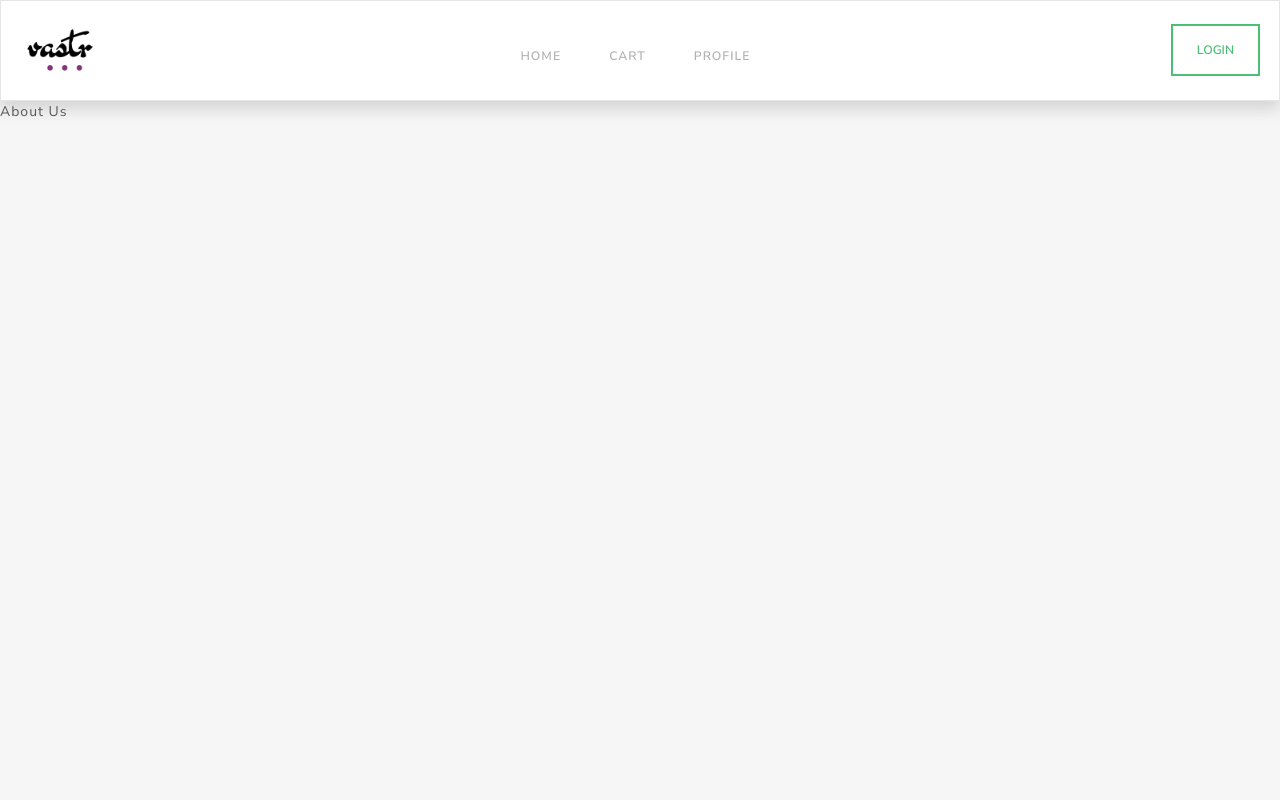
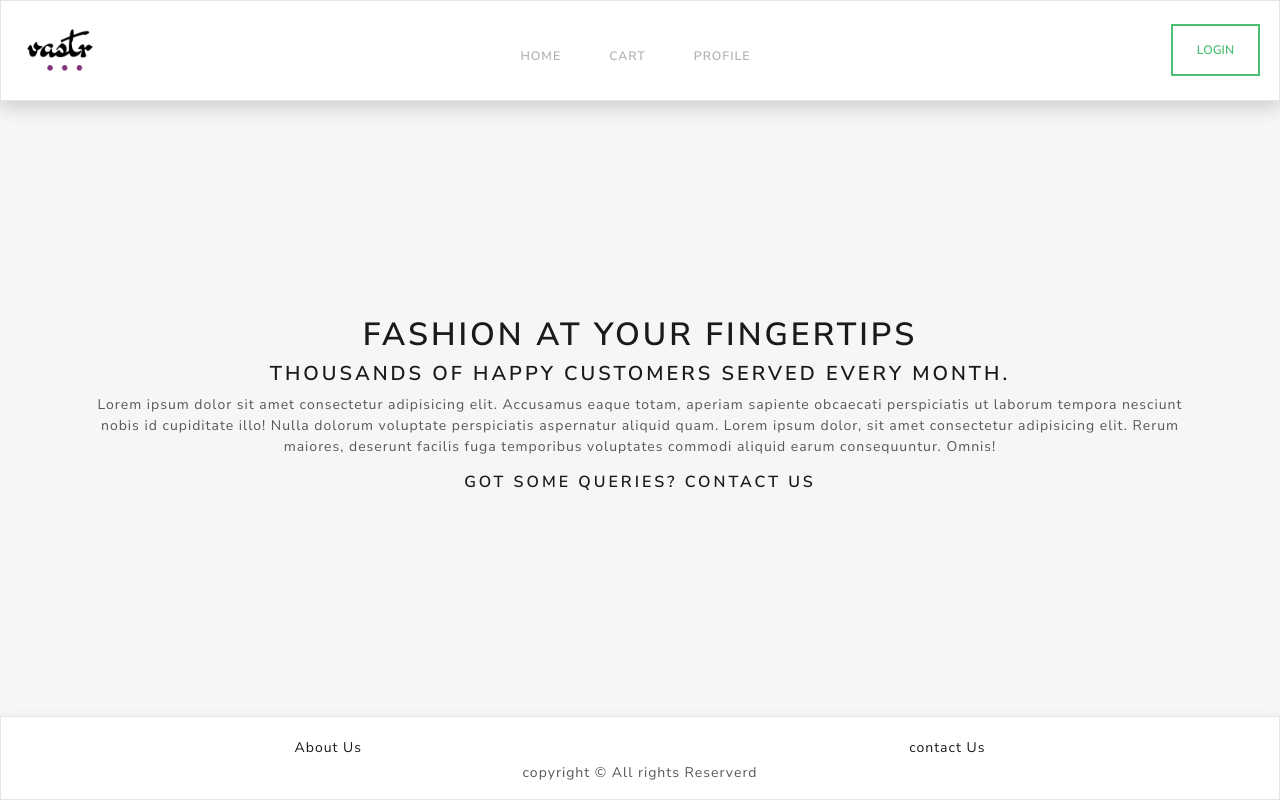
Before and after one commit to rohitpandit/vastr-client, a React (Create React App) app: page /about in a window 1280 px wide. Built offline with nearby package versions, Linux system fonts and the light colour scheme.

Commit message:
adds aboutus

```diff
--- a/src/components/footer/Footer.js
+++ b/src/components/footer/Footer.js
@@ -1,14 +1,17 @@
 import React from 'react';
 import { Link } from 'react-router-dom';
+import classes from './Footer.module.css';
 
 const Footer = () => {
 	return (
-		<div className='bg-light shadow  p-3'>
-			<div className=' d-flex justify-content-around'>
+		<div className={`bg-light shadow ${classes.footer}`}>
+			<div className=' d-flex justify-content-around m-1'>
 				<Link to='/about'>About Us</Link>
 				<Link to='/contact'>contact Us</Link>
 			</div>
-			<p className='text-center'>All rights Reserverd</p>
+			<p className='text-center p-0 m-0'>
+				copyright &#169; All rights Reserverd
+			</p>
 		</div>
 	);
 };
--- /dev/null
+++ b/src/components/footer/Footer.module.css
@@ -0,0 +1,4 @@
+.footer {
+	width: 100%;
+	padding: 1rem;
+}
--- a/src/pages/aboutUs/AboutUs.js
+++ b/src/pages/aboutUs/AboutUs.js
@@ -1,11 +1,29 @@
 import React from 'react';
 import Navbar from '../../components/navbar/Navbar';
+import Footer from '../../components/footer/Footer';
+import classes from './AboutUs.module.css';
+import { Link } from 'react-router-dom';
 
 const AboutUs = () => {
 	return (
-		<div>
+		<div className={classes.page}>
 			<Navbar />
-			About Us
+			<div className={`${classes.content} container`}>
+				<h1>Fashion at your fingertips</h1>
+				<h4>Thousands of happy customers served every month.</h4>
+				<p>
+					Lorem ipsum dolor sit amet consectetur adipisicing elit. Accusamus
+					eaque totam, aperiam sapiente obcaecati perspiciatis ut laborum
+					tempora nesciunt nobis id cupiditate illo! Nulla dolorum voluptate
+					perspiciatis aspernatur aliquid quam. Lorem ipsum dolor, sit amet
+					consectetur adipisicing elit. Rerum maiores, deserunt facilis fuga
+					temporibus voluptates commodi aliquid earum consequuntur. Omnis!
+				</p>
+				<h5>
+					Got some queries? <Link to='/contact'>Contact Us</Link>
+				</h5>
+			</div>
+			<Footer />
 		</div>
 	);
 };
--- a/src/pages/aboutUs/AboutUs.module.css
+++ b/src/pages/aboutUs/AboutUs.module.css
@@ -0,0 +1,10 @@
+.page {
+	min-height: 100vh;
+	display: flex;
+	flex-direction: column;
+	justify-content: space-between;
+}
+
+.content {
+	text-align: center;
+}
```
